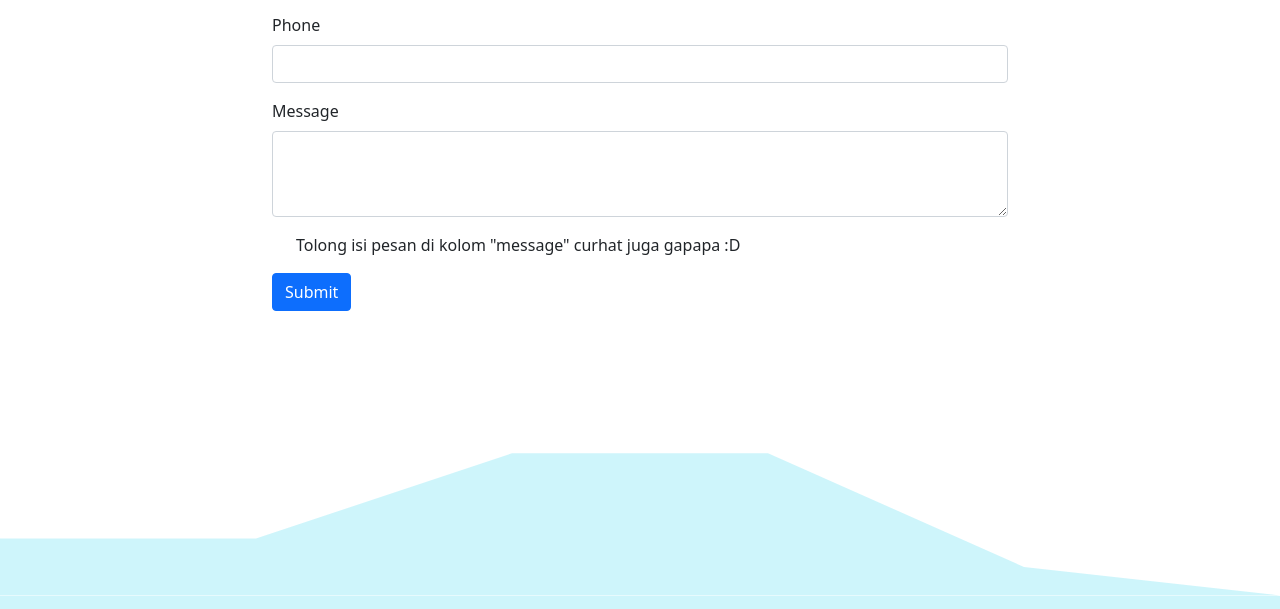
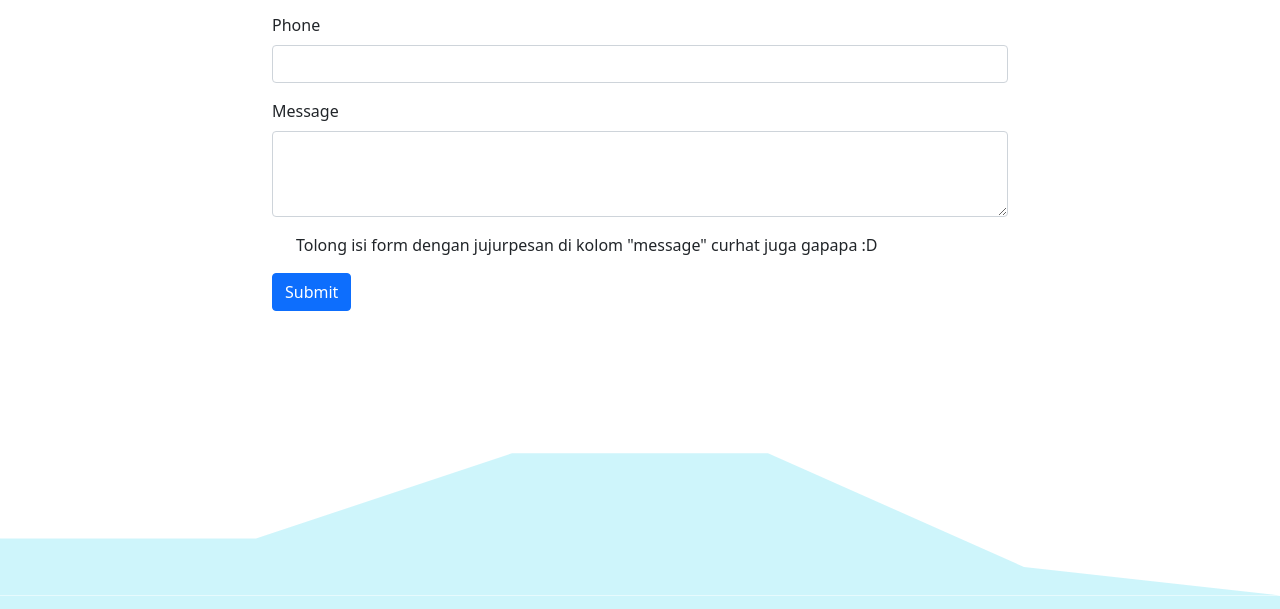
Before and after one commit to AdhiKrisna/portoadhikrisna, a plain HTML site: page index.html in a window 1280 px wide. Shown: the part 2451-3060 px from the top of the page. Drawn offline with nearby package versions, Linux system fonts and the light colour scheme.

Commit message:
editedit

```diff
--- a/index.html
+++ b/index.html
@@ -158,7 +158,7 @@
                 <textarea class="form-control" id="exampleFormControlTextarea1" rows="3" name="message"></textarea>
               </div>
               <div class="mb-3 form-check">
-                <p>Tolong isi pesan di kolom "message" curhat juga gapapa :D</p>
+                <p>Tolong isi form dengan jujurpesan di kolom "message" curhat juga gapapa :D</p>
               </div>
 
               <button type="submit" class="btn btn-primary btn-kirim">Submit</button>
```
